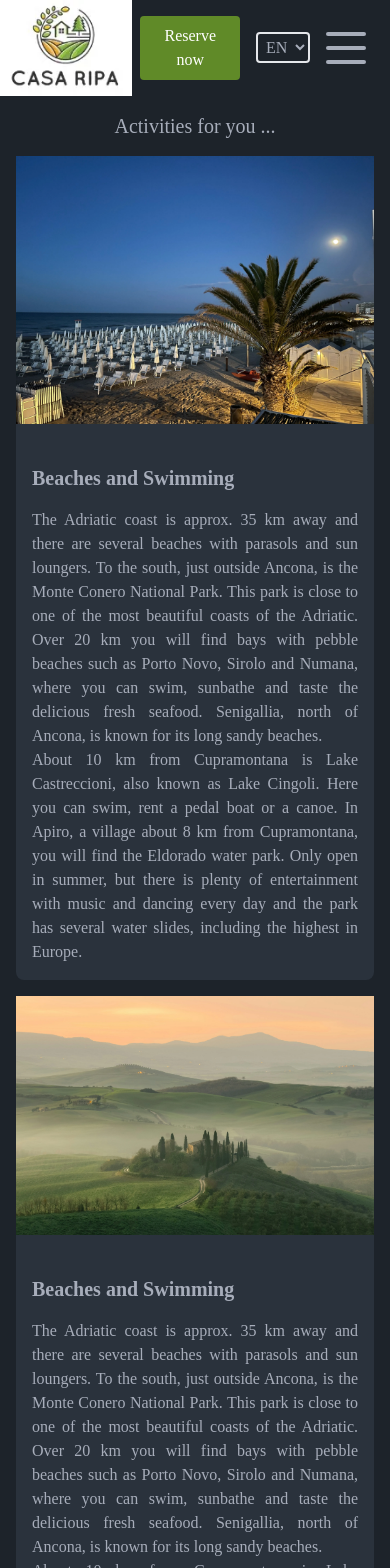
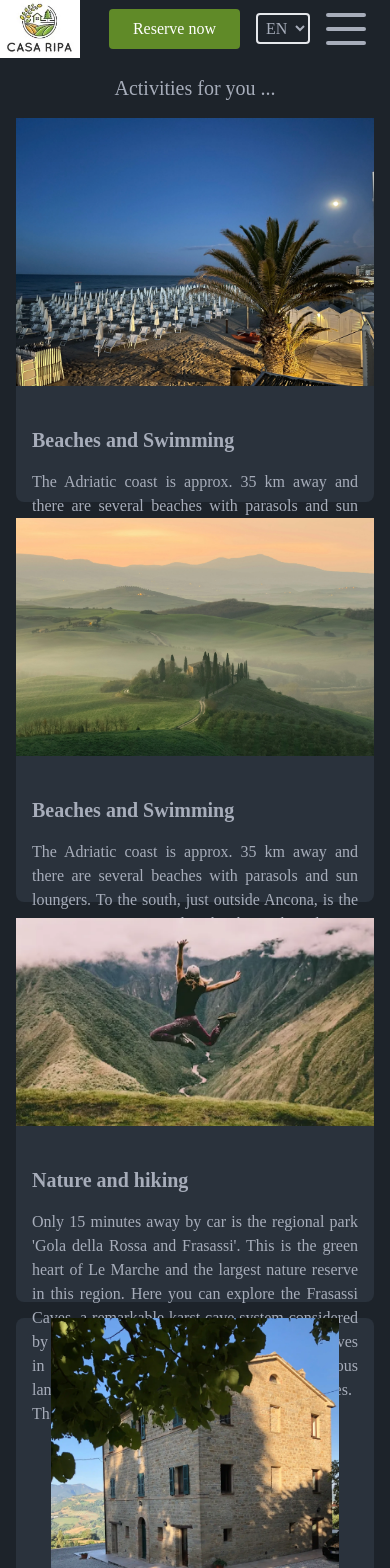
Before and after one commit to MaagMichael/casaripa-i18n-app, a Next.js app: page /en/activity in a window 390 px wide. Shown: the top 1568 px of the page. Built offline with nearby package versions, Linux system fonts and the light colour scheme; a web font is replaced by a local one.

Commit message:
navbar mobile logo size

```diff
--- a/src/app/[locale]/activity/page.tsx
+++ b/src/app/[locale]/activity/page.tsx
@@ -4,6 +4,7 @@ import { getTranslations } from "next-intl/server"; // server side with async an
 
 import Image from "next/image";
 import activityBlog from "@/data/activity.json";
+import TruncateText from "../components/TruncateText";
 
 interface ActivityBlog {
   id: number;
@@ -15,6 +16,8 @@ interface ActivityBlog {
 export default async function Activity() {
   const t = await getTranslations("ActivityPage");
 
+  const MaxChar = 400;
+
   return (
     <div className="p-4 bg-primary text-secondary">
       <h1 className="text-xl text-center mb-4">{t("title")}</h1>
@@ -23,44 +26,44 @@ export default async function Activity() {
         {activityBlog.activityBlog.map((item: ActivityBlog) => (
           <div
             key={item.id}
-            className="grid grid-cols-1 md:grid-cols-2 gap-6 items-center bg-primary_light rounded-lg"
+            className="max-h-96 grid grid-cols-1 md:grid-cols-2 gap-6 items-center bg-primary_light rounded-lg "
           >
             {/* Image placement based on ID */}
             {item.id % 2 === 0 ? (
               // Even ID: Image on the left
               <>
-                <div className="order-1">
+                <div className="order-1 max-h-96">
                   <Image
                     src={item.image}
                     alt={t(item.description)}
                     width={900}
                     height={500}
-                    className=" object-cover w-full"
+
+                    className=" object-contain w-full max-h-96"
                   />
                 </div>
-                <div className="order-2 space-y-4 p-4">
+
+                {/* className="p-4 space-y-4 overflow-y-auto max-h-[35vh] scrollbar-hide text-justify"> */}
+                <div className="order-2 space-y-4 p-4 overflow-y-auto scrollbar-hide max-h-96">
                   <h1 className="text-xl font-bold">{t(item.title)}</h1>
-                  <p className="text-justify whitespace-pre-line">
-                    {t(item.description)}
-                  </p>
+                  <TruncateText text={t(item.description)} maxLength={MaxChar} />
                 </div>
               </>
             ) : (
               // Odd ID: Image on the right
               <>
-                <div className="order-2 md:order-1 space-y-4 p-4">
+                <div className="order-2 md:order-1 space-y-4 p-4 overflow-y-auto scrollbar-hide max-h-96">
                   <h1 className="text-xl font-bold">{t(item.title)}</h1>
-                  <p className="text-justify whitespace-pre-line">
-                    {t(item.description)}
-                  </p>
+                  <TruncateText text={t(item.description)} maxLength={MaxChar} />
                 </div>
-                <div className="order-1 md:order-2">
+
+                <div className="order-1 md:order-2 max-h-96">
                   <Image
                     src={item.image}
                     alt={t(item.description)}
                     width={900}
                     height={500}
-                    className="object-cover w-full"
+                    className="object-contain w-full max-h-96"
                   />
                 </div>
               </>
--- a/src/app/[locale]/components/Navigation.tsx
+++ b/src/app/[locale]/components/Navigation.tsx
@@ -37,7 +37,7 @@ export default async function Navigation() {
     <>
       <div className="bg-primary flex justify-between items-center w-full sticky top-0 z-10 pr-4">
         {/* Logo always visible on left side */}
-        <Link href="/" className="">
+        <Link href="/" className="max-w-20 sm:max-w-28">
           <Image
             src="/assets/casa-ripa-logo.png"
             width={151}
--- a/src/app/[locale]/components/NavigationMobil.tsx
+++ b/src/app/[locale]/components/NavigationMobil.tsx
@@ -6,7 +6,6 @@ import React, { useState } from "react";
 
 // useParams gives you access to dynamic route parameters from the URL. like /en
 import { useParams } from "next/navigation";
-import Switcher from "./Switcher";
 
 interface NavMobilProps {
   data: {
@@ -48,13 +47,14 @@ function NavigationMobil({ data }: NavMobilProps) {
             <span className="block w-8 h-0.5 bg-secondary transform -rotate-45 absolute"></span>
           </button>
 
-          <Link href="/" className="">
+          <Link href="/" >
             <Image
               src="/assets/casa-ripa-logo.png"
               width={151}
               height={109}
               alt="Picture of the author"
               priority
+
             />
           </Link>
 
--- a/src/app/[locale]/components/Welcome.tsx
+++ b/src/app/[locale]/components/Welcome.tsx
@@ -3,7 +3,11 @@ import { getTranslations } from "next-intl/server"; // server side with async an
 import TruncateText from "./TruncateText";
 
 export default async function About() {
+
   const t = await getTranslations("WelcomePage");
+
+  const MaxChar = 300;
+
   return (
     <div className="bg-primary text-secondary p-4 space-y-4">
       <h1 className="text-xl">{t("title")}</h1>
@@ -12,7 +16,7 @@ export default async function About() {
 
       <TruncateText
         text={t("text")}
-        maxLength={300}
+        maxLength={MaxChar}
       />
     </div>
   );
```
